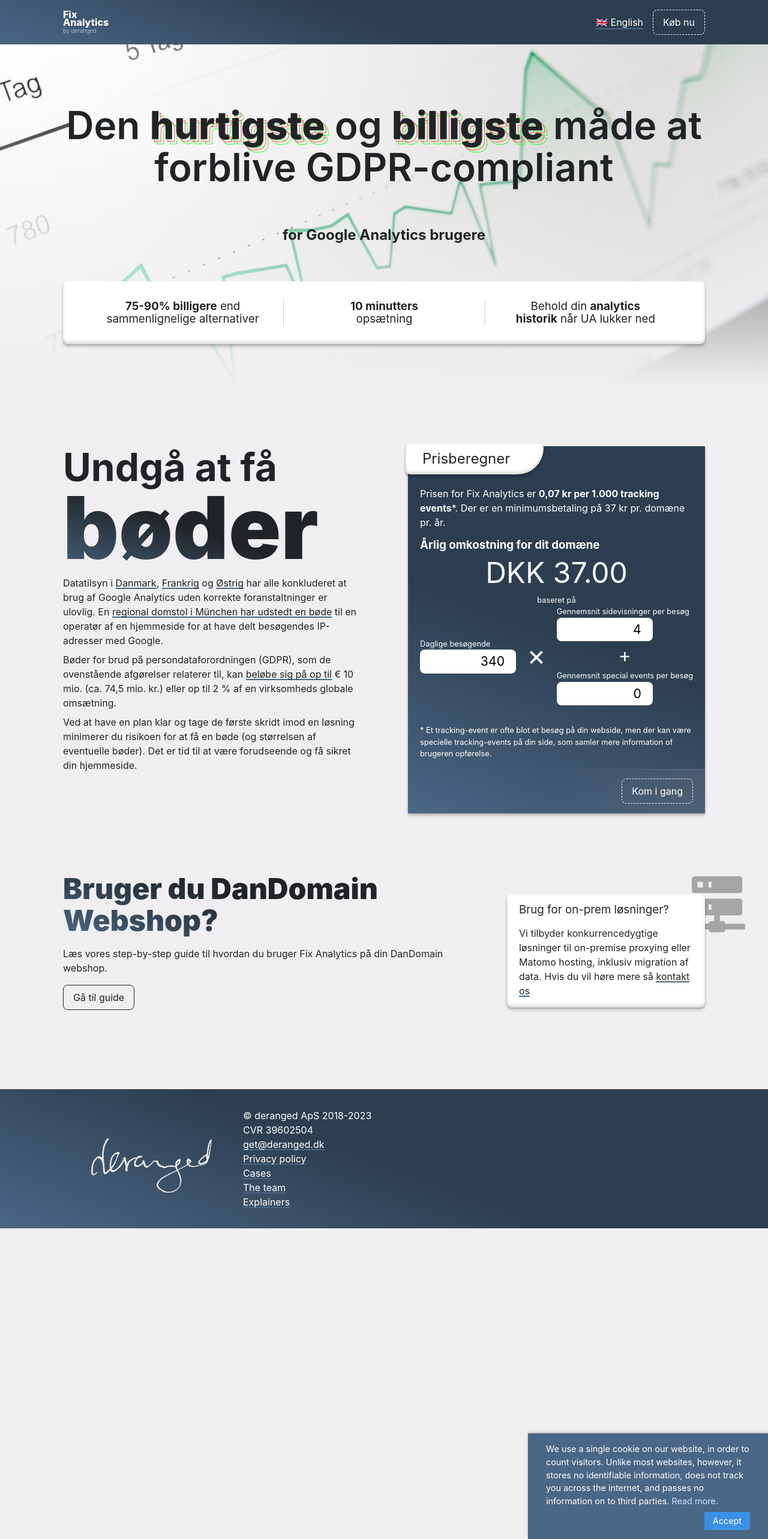
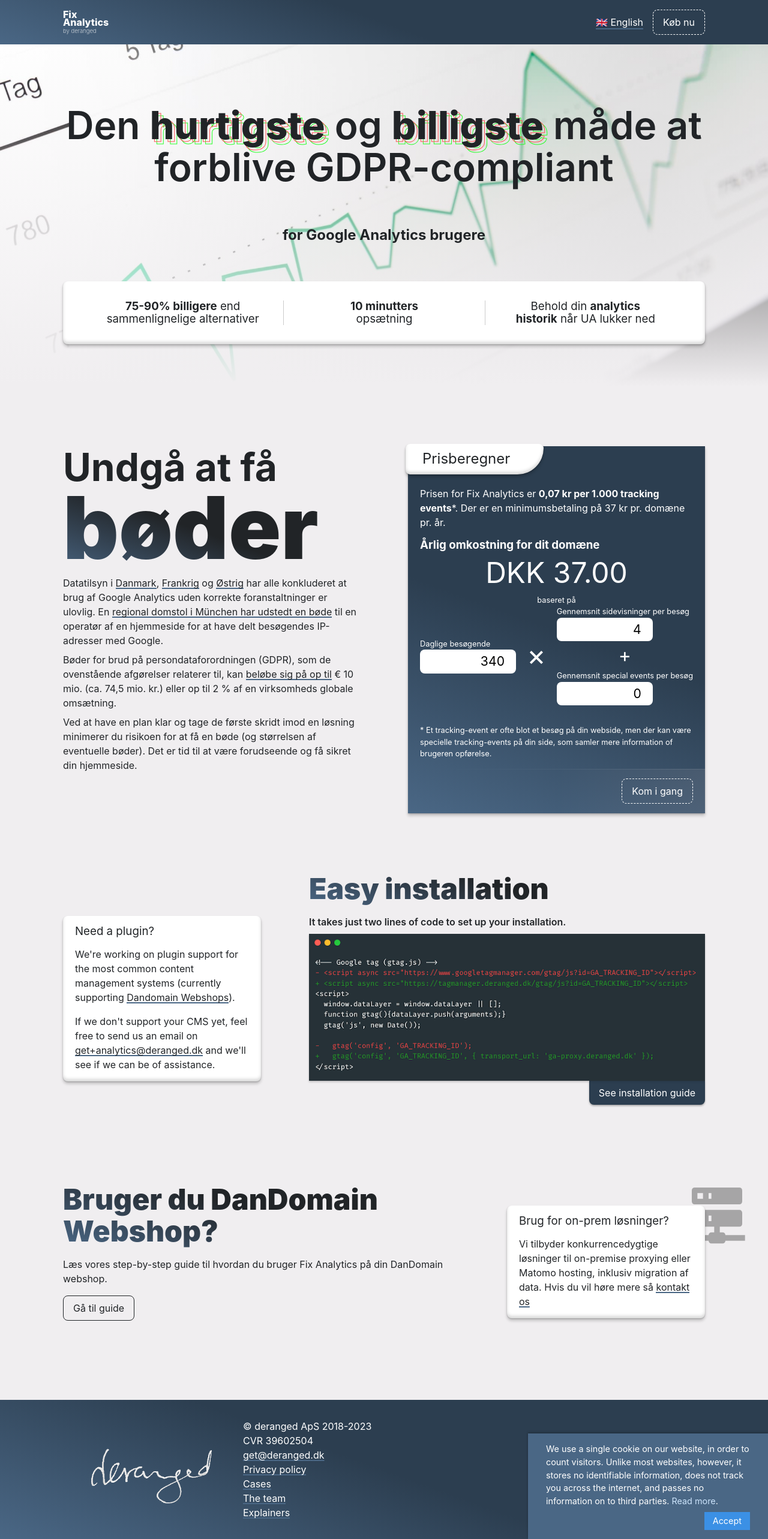
Before and after one commit to derangeddk/deranged.dk, a Jekyll site: the page built from da/fix-analytics/index.html, in a window 1280 px wide. Shown: the whole page at 60% size. Built offline with Jekyll 4.4.1, drawn with Linux system fonts in a browser that asks for light colours.

Commit message:
New hardcoded installation pitch page

```diff
--- a/_includes/fix-analytics-how-to-set-up.html
+++ /dev/null
@@ -1,20 +0,0 @@
-<section class="content-section">
-  <h2>How to set up</h2>
-  <ul>
-    <li>
-      ...code ex
-    </li>
-    <li>
-      ...plugins for systems
-    </li>
-    <li>
-      ...instructions in signup email
-    </li>
-    <li>
-      kontakt os hvis din platform ikke  understøttes endnu, så fixer vi det
-    </li>
-    <li>
-      Sign up link
-    </li>
-  </ul>
-</section>
--- /dev/null
+++ b/_includes/fix-analytics-installation-pitch.html
@@ -0,0 +1,35 @@
+<section class="content-section">
+  <div class="aside-section aside-section--reverse">
+    <div class="aside-section__main mb-md">
+      <h2 class="heading heading--medium text--shiny">Easy installation</h2>
+      <p class="heading heading--subtitle">
+        It takes just two lines of code to set up your installation.
+      </p>
+      <div class="image-with-action">
+        <img class="image-with-action__image" src="/img/ga-install.png" alt="Two lines of code changed, showing all that is needed to install Fix Analytics">
+        <a href="{{ page.url }}installation/" class="button button--dark button--filled button--pop-under">See installation guide</a>
+      </div>
+    </div>
+
+    <aside class="aside-section__aside">
+      <div class="card">
+        <!--div class="card__icon">
+          <img class="card__icon-image" src="/fix-analytics/server-network.svg">
+        </div-->
+        <div class="card__body">
+          <h3 class="card__header">
+            Need a plugin?
+          </h3>
+          <div class="card__text">
+            <p>
+              We're working on plugin support for the most common content management systems (currently supporting <a href="{{ page.url }}dandomain/">Dandomain Webshops</a>).
+            </p>
+            <p>
+              If we don't support your CMS yet, feel free to send us an email on <a href="mailto:get+analytics@deranged.dk">get+analytics@deranged.dk</a> and we'll see if we can be of assistance.
+            </p>
+          </div>
+        </div>
+      </div>
+    </aside>
+  </div>
+</section>
--- a/_sass/fix-analytics/button.scss
+++ b/_sass/fix-analytics/button.scss
@@ -35,6 +35,21 @@
     }
 }
 
+.button--filled {
+    border-width: 0;
+    background: white;
+    box-shadow: 0 2px 3px rgba(0,0,0,0.3);
+
+    &.button--dark {
+        background-color: #2c3e50;
+    }
+}
+
+.button--pop-under {
+    border-radius: 0 0 8px 8px;
+    box-shadow: 0 2px 3px rgba(0,0,0,0.1) inset, 0 2px 3px rgba(0,0,0,0.3);
+}
+
 .button--disabled,
 .button:disabled {
     background-color: transparent;
--- /dev/null
+++ b/_sass/fix-analytics/image-with-action.scss
@@ -0,0 +1,9 @@
+.image-with-action {
+  display: flex;
+  flex-direction: column;
+  align-items: end;
+}
+
+.image-with-action__image {
+  box-shadow: 0 2px 3px rgba(0,0,0,0.2);
+}
--- a/_sass/fix-analytics/layout.scss
+++ b/_sass/fix-analytics/layout.scss
@@ -29,12 +29,23 @@
 
 .aside-section {
   display: grid;
-  gap: 12px;
+  gap: 1.75rem;
+  grid-template-areas:
+    'main'
+    'aside';
   grid-template-columns: 1fr;
 
   @media(min-width: $width-md) {
+    grid-template-areas: 'main aside';
     grid-template-columns: 2fr 1fr;
     gap: 80px;
+  }
+}
+
+.aside-section--reverse {
+  @media(min-width: $width-md) {
+    grid-template-areas: 'aside main';
+    grid-template-columns: 1fr 2fr;
   }
 }
 
@@ -48,4 +59,5 @@
   display: flex;
   justify-content: center;
   align-items: center;
+  grid-area: aside;
 }
--- a/css/fix-analytics-pages.scss
+++ b/css/fix-analytics-pages.scss
@@ -18,3 +18,4 @@
 @import 'fix-analytics/contact-form';
 @import 'fix-analytics/cookie-notice';
 @import 'fix-analytics/utility';
+@import 'fix-analytics/image-with-action';
--- a/da/fix-analytics/index.html
+++ b/da/fix-analytics/index.html
@@ -45,8 +45,8 @@
 {% include fix-analytics-hero.html text_content=page.text_content.hero %}
 <div class="container">
   {% include fix-analytics-risk-and-price.html text_content=page.text_content.risk_and_price pricing=page.pricing %}
+  {% include fix-analytics-installation-pitch.html text_content=page.text_content.installation_pitch %}
   {% include fix-analytics-dandomain-pitch.html text_content=page.text_content.dandomain_pitch %}
   <!-- {% include fix-analytics-how-we-do-it.html %}
-  {% include fix-analytics-how-to-set-up.html %}
   {% include fix-analytics-coming-soon.html %} -->
 </div>
--- a/fix-analytics/index.html
+++ b/fix-analytics/index.html
@@ -46,5 +46,6 @@
 {% include fix-analytics-hero.html text_content=page.text_content.hero %}
 <div class="container">
   {% include fix-analytics-risk-and-price.html text_content=page.text_content.risk_and_price pricing=page.pricing %}
+  {% include fix-analytics-installation-pitch.html text_content=page.text_content.installation_pitch %}
   {% include fix-analytics-dandomain-pitch.html text_content=page.text_content.dandomain_pitch %}
 </div>
```
Also changed, not shown: img/ga-install.png (added).
